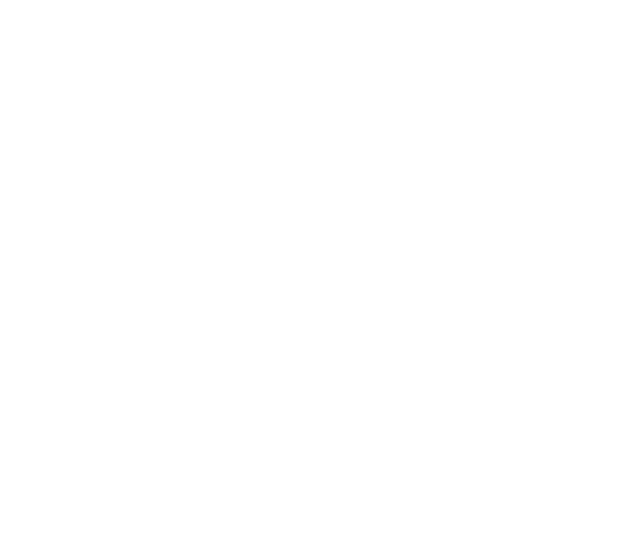
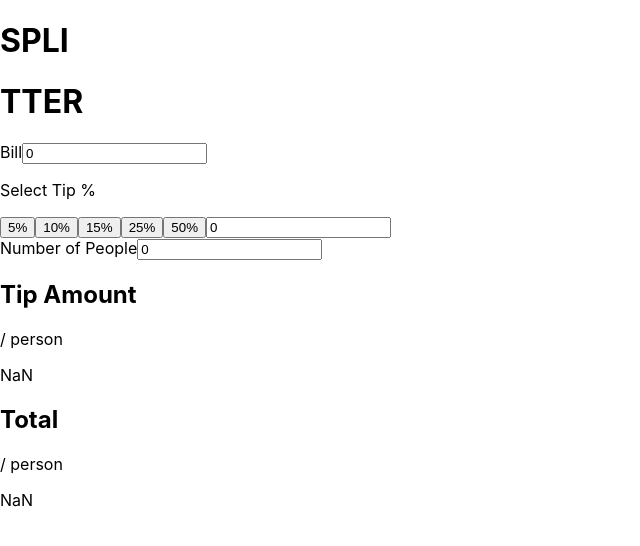
Before and after one commit to wesholkeboer/tip-calculator, a React (Create React App) app: page / in a window 1280 px wide. Shown: the top 546 px of the page, without its empty margins (0-640 px from the left). Built offline with nearby package versions, Linux system fonts and the light colour scheme.

Commit message:
filled out form functionality

```diff
--- a/src/App.tsx
+++ b/src/App.tsx
@@ -1,7 +1,14 @@
 import "./App.css";
+import Header from "./components/Header";
+import Tipper from "./components/Tipper";
 
 function App() {
-  return <div className="App"></div>;
+  return (
+    <div className="App">
+      <Header />
+      <Tipper />
+    </div>
+  );
 }
 
 export default App;
--- a/src/components/Tipper.tsx
+++ b/src/components/Tipper.tsx
@@ -1,25 +1,48 @@
+import { useState } from "react";
 import "./Tipper.css";
 
 const Tipper = () => {
+  const [bill, setBill] = useState<number>(0);
+  const [tip, setTip] = useState<number>(0);
+  const [people, setPeople] = useState<number>(0);
+
   return (
     <div className="Tipper">
       <div>
         <div>
           <label htmlFor="bill">Bill</label>
-          <input type="number" name="bill" id="bill" />
+          <input
+            type="number"
+            name="bill"
+            id="bill"
+            value={bill}
+            onChange={(e) => setBill(parseInt(e.target.value))}
+          />
         </div>
         <div>
           <p>Select Tip %</p>
-          <button>5%</button>
-          <button>10%</button>
-          <button>15%</button>
-          <button>25%</button>
-          <button>50%</button>
-          <input type="number" name="custom" id="custom" />
+          <button onClick={() => setTip(5)}>5%</button>
+          <button onClick={() => setTip(10)}>10%</button>
+          <button onClick={() => setTip(15)}>15%</button>
+          <button onClick={() => setTip(25)}>25%</button>
+          <button onClick={() => setTip(50)}>50%</button>
+          <input
+            type="number"
+            name="custom"
+            id="custom"
+            value={tip}
+            onChange={(e) => setTip(parseInt(e.target.value))}
+          />
         </div>
         <div>
           <label htmlFor="people">Number of People</label>
-          <input type="number" name="people" id="people" />
+          <input
+            type="number"
+            name="people"
+            id="people"
+            value={people}
+            onChange={(e) => setPeople(parseInt(e.target.value))}
+          />
         </div>
       </div>
       <div>
@@ -28,6 +51,14 @@
             <h2>Tip Amount</h2>
             <p>/ person</p>
           </div>
+          <p>{(bill * tip) / people}</p>
+        </div>
+        <div>
+          <div>
+            <h2>Total</h2>
+            <p>/ person</p>
+          </div>
+          <p>{bill / people + (bill * tip) / people}</p>
         </div>
       </div>
     </div>
```
